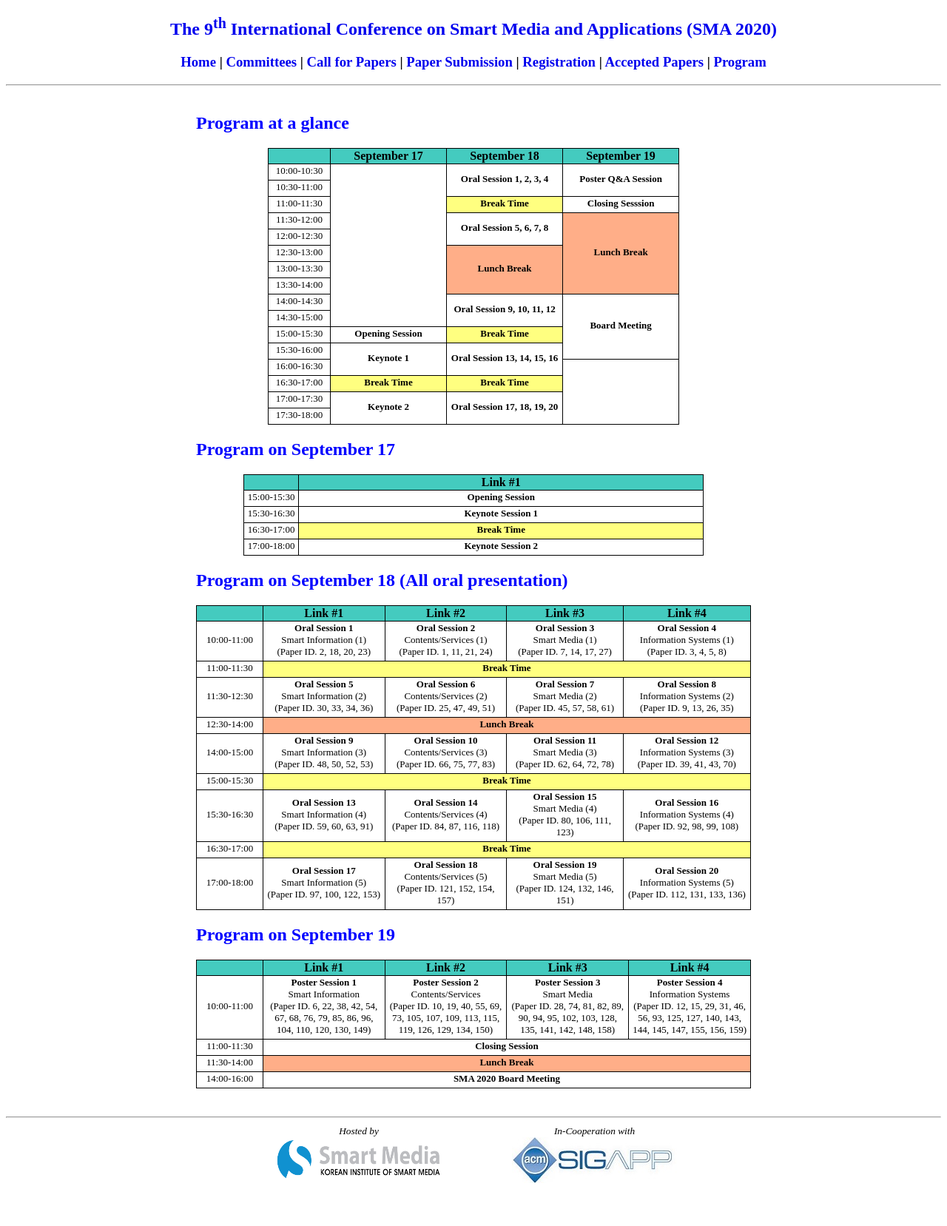
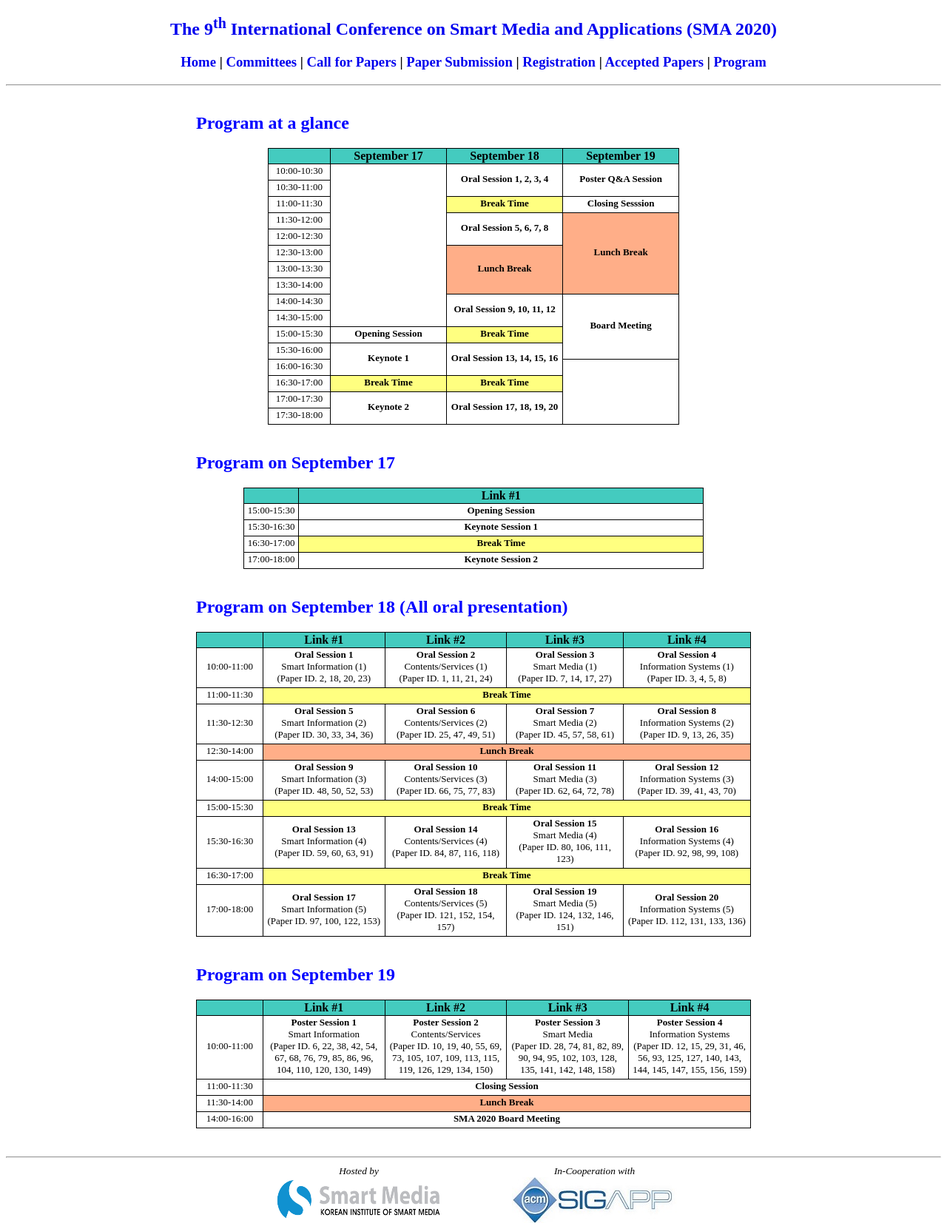
Before and after one commit to icea-conf/sma-2020.github.io, a Jekyll site: the page built from program/index.html, in a window 1280 px wide. Shown: the whole page at 74% size. Built offline with Jekyll 4.4.1, drawn with Linux system fonts in a browser that asks for light colours; before the commit the page ends 1603 px from its top, so only the background shows below that.

Commit message:
Update index.html

```diff
--- a/program/index.html
+++ b/program/index.html
@@ -158,7 +158,7 @@ title: SMA 2020
                     </tbody>
                </table>
                </center>
-          </div>
+          </div><br>
 
           <div>
                <h2 style="color:#0000FF">Program on September 17</h2>
@@ -207,7 +207,7 @@ title: SMA 2020
                     </tbody>
                </table>
                </center>
-          </div>
+          </div><br>
 
           <div>
                <h2 style="color:#0000FF">Program on September 18 (All oral presentation)</h2>
@@ -390,8 +390,7 @@ title: SMA 2020
                     </tbody>
                </table>
                </center>
-          </div>
-
+          </div><br>
 
           <div>
                <h2 style="color:#0000FF">Program on September 19</h2>
```
